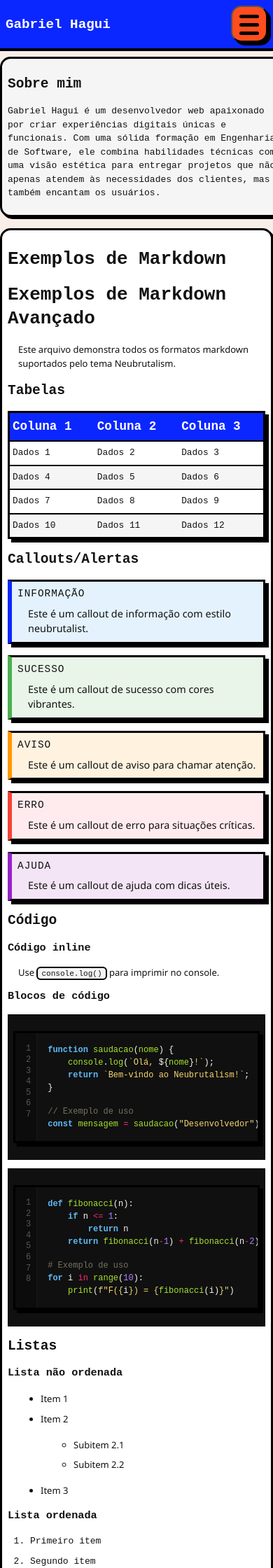
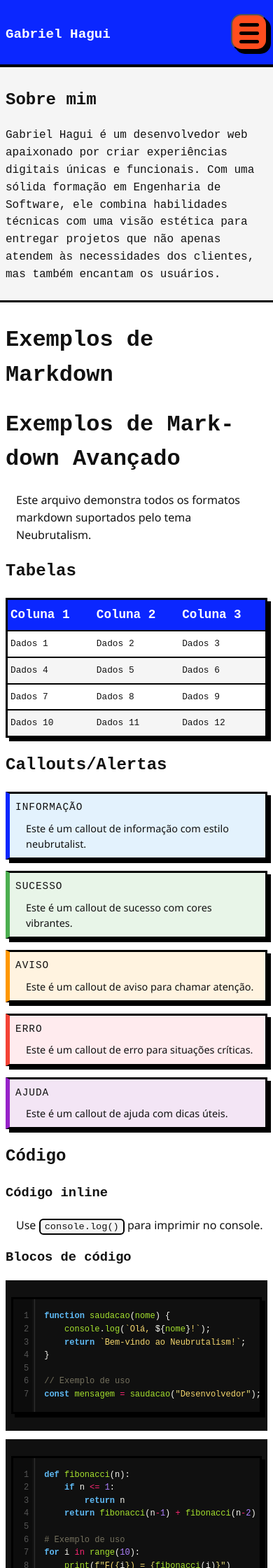
Before and after one commit to GHagui/Gabriel_Hagui, a Jekyll site: the page built from markdown-examples.md, in a window 390 px wide. Shown: the top 2240 px of the page at 70% size. Built offline with Jekyll 4.4.1, drawn with Linux system fonts in a browser that asks for light colours; some web fonts are replaced; some of the changed text lies outside the part shown.

Commit message:
Add support for Mermaid diagrams and MathJax in the theme; enhance mobile styles and responsiveness

````diff
--- a/_config.yml
+++ b/_config.yml
@@ -51,6 +51,10 @@
   entity_output: as_char
   toc_levels: 1..6
   smart_quotes: lsquo,rsquo,ldquo,rdquo
+  math_engine: mathjax
+  math_engine_opts:
+    # Allow both $...$ and \(...\) for inline, and $$...$$ / \[...\] for display
+    preview: "TeX"
 
 # Exclude from processing.
 # The following items will not be processed, by default.
--- a/assets/css/style.scss
+++ b/assets/css/style.scss
@@ -47,6 +47,11 @@
     --content-block-max-width: 1280px; /* Para a seção .about */
 }
 
+/* Garantir que width:100% inclua padding e bordas (evita overflow da seção .about) */
+*, *::before, *::after {
+    box-sizing: border-box;
+}
+
 /* -------------------*/
 /* ESTILOS GLOBAIS */
 body {
@@ -54,6 +59,7 @@
     padding: 0;
     background-color: var(--color-bg-body);
     font-family: var(--font-secondary); /* Fonte padrão */
+    line-height: 1.55; /* Melhora legibilidade especialmente em telas pequenas */
 }
 
 .container {
@@ -184,7 +190,7 @@
 html.js .site-header .site-nav {
     transition: max-height .4s ease, opacity .3s ease;
 }
-@media (max-width: 1100px) {
+@media (max-width: 1289px) {
     .nav-toggle { display: inline-flex; }
     .site-header .container { gap: var(--spacing-sm); }
     html.js .site-header .site-nav {
@@ -218,7 +224,7 @@
 /* (Removed legacy select-based nav) */
 
 /* Mobile - Cabeçalho */
-@media (max-width: 768px) {
+@media (max-width: 1024px) {
     .site-header .container {
         padding-left: var(--spacing-xs);
         padding-right: var(--spacing-xs);
@@ -292,49 +298,54 @@
 }
 
 /* Responsivo do Conteúdo */
-@media (max-width: 900px) {
+@media (max-width: 1290px) {
     main.container {
         padding-left: var(--spacing-xs);
         padding-right: var(--spacing-xs);
     }
     main {
         flex-direction: column;
-        padding-top: var(--spacing-sm);
-        padding-bottom: var(--spacing-sm);
-        gap: var(--spacing-sm);
+        padding-top: 0;
+        padding-bottom: 0;
     }
     .sidebar {
         width: 100%;
         max-width: 100%;
         margin-bottom: 0;
         padding: var(--spacing-md) var(--spacing-sm);
+        border: none;
+        box-shadow: none;
+        border-radius: 0px;
     }
     .content {
-        padding: var(--spacing-md) var(--spacing-xs);
+        border-bottom: 0;
+        border-left: 0;
+        border-right: 0;
+        box-shadow: none;
+        margin: 0;
+        max-width: none;
+        border-radius: 0;
     }
 }
 
 /* Mobile - Conteúdo Principal */
-@media (max-width: 768px) {
+@media (max-width: 1024px) {
     .container {
         padding-left: var(--spacing-xs);
         padding-right: var(--spacing-xs);
     }
 
     main {
-        padding-top: var(--spacing-xs);
+        padding-top: 0px;
         padding-bottom: var(--spacing-xs);
-        gap: var(--spacing-xs);
     }
 
     .sidebar {
         padding: var(--spacing-sm);
-        border-radius: var(--border-radius-default);
     }
 
     .content {
         padding: var(--spacing-sm);
-        border-radius: var(--border-radius-default);
     }
 }
 
@@ -346,7 +357,6 @@
 
     .sidebar {
         padding: var(--spacing-xs);
-        margin-bottom: var(--spacing-xs);
     }
 
     .content {
@@ -392,7 +402,8 @@
 .hello-content h1 {
     color: var(--color-white);
     font-family: var(--font-primary);
-    font-size: 10rem; /* Muito grande, certifique-se que é intencional */
+    /* Tamanho fluido: mínimo 3.2rem (aprox 51px), cresce até 10rem em telas largas */
+    font-size: clamp(3.2rem, 11vw, 10rem);
     margin: 0;
     text-shadow: 8px 8px 0 var(--color-black); /* Sombra específica */
     text-align: center;
@@ -401,7 +412,7 @@
 .hello-content h2 {
     color: var(--color-black);
     font-family: var(--font-secondary);
-    font-size: 3rem;
+    font-size: clamp(1.4rem, 5vw, 3rem);
     margin: var(--spacing-xs) 0;
     text-align: center;
 }
@@ -409,24 +420,30 @@
     color: var(--color-black);
     font-family: var(--font-secondary);
     margin: 0;
-    font-size: 1.5em; /* Relativo ao pai, que é 3rem para h2, reconsidere */
+    font-size: clamp(1rem, 3.2vw, 1.5rem);
     text-align: center;
 }
 
 /* Mobile - Seção Hello */
-@media (max-width: 1024px) {
+@media (max-width: 1290px) {
+    main {
+        gap: 0;
+    }
     .hello {
         flex-direction: column;
         text-align: center;
+        box-shadow: none;
     }
 
     .profile-image {
         width: 300px;
         height: 300px;
-        border-right: none;
-        border-bottom: var(--border-strong);
-        margin-right: 0;
-        margin-bottom: var(--spacing-lg);
+        border: var(--border-strong);
+        border-radius: var(--border-radius-default);
+        margin-top: var(--spacing-lg);
+        margin-bottom: 0;
+        margin-left: auto;
+        margin-right: auto;
     }
 
     .hello-content h1 {
@@ -442,7 +459,7 @@
     }
 }
 
-@media (max-width: 768px) {
+@media (max-width: 1024px) {
     .profile-image {
         width: 250px;
         height: 250px;
@@ -502,15 +519,16 @@
     width: 100%;
     margin-left: auto;
     margin-right: auto;
+    padding: var(--spacing-sm)
 }
 
 /* Mobile - Seção About */
-@media (max-width: 768px) {
+@media (max-width: 1290px) {
     .about {
-        padding: var(--spacing-md);
-        border-radius: var(--border-radius-default);
-        margin-left: var(--spacing-xs);
-        margin-right: var(--spacing-xs);
+        border-radius: 0px;
+        border-bottom: var(--border-strong) !important;
+        border: 0px;
+        box-shadow: none;
     }
 }
 
@@ -522,79 +540,24 @@
     }
 }
 
-/* Estilos Gerais para Mobile */
-@media (max-width: 768px) {
-    /* Ajustes gerais de tipografia */
-    body {
-        font-size: 14px;
-        line-height: 1.4;
-    }
-
-    /* Reduzir sombras em mobile para melhor performance */
-    .site-header {
-        box-shadow: none;
-    }
-
-    .sidebar,
-    .content,
-    .about {
-        box-shadow: var(--box-shadow-small);
-    }
-
-    .hello {
-        box-shadow: var(--box-shadow-medium);
-    }
-
-    /* Garantir que imagens sejam responsivas */
-    img {
-        max-width: 100%;
-        height: auto;
-    }
-
-    /* Melhorar legibilidade em mobile */
-    p, li, span {
-        line-height: 1.5;
-    }
+/* Estilos Gerais para Mobile (tipografia mais legível) */
+@media (max-width: 1024px) {
+    .site-header { box-shadow: none; }
+    img { max-width: 100%; height: auto; }
+    p, li, span { line-height: 1.55; }
 }
 
 @media (max-width: 480px) {
-    body {
-        font-size: 13px;
-        line-height: 1.3;
-    }
-
-    /* Bordas mais finas em telas muito pequenas */
     :root {
         --border-strong: 4px solid var(--color-black);
         --border-medium: 3px solid var(--color-black);
     }
-
-    /* Reduzir ainda mais as sombras */
-    .sidebar,
-    .content,
-    .about {
-        box-shadow: 3px 3px 0 var(--color-black);
-    }
-
-    .hello {
-        box-shadow: 5px 5px 0 var(--color-black);
-    }
-
-    /* Ajustes finais para telas muito pequenas */
-    .container {
-        padding-left: 0.25rem;
-        padding-right: 0.25rem;
-    }
-
-    /* Garantir que o texto não quebre de forma estranha */
-    h1, h2, h3 {
-        word-wrap: break-word;
-        hyphens: auto;
-    }
+    .container { padding-left: 0.65rem; padding-right: 0.65rem; }
+    h1, h2, h3 { word-wrap: break-word; hyphens: auto; }
 }
 
 /* Melhorias para touch em mobile */
-@media (max-width: 768px) {
+@media (max-width: 1024px) {
     .site-header .site-nav a,
     .hire-me {
         min-height: 44px; /* Tamanho mínimo recomendado para touch */
@@ -995,7 +958,7 @@
 }
 
 /* Responsivo para elementos markdown */
-@media (max-width: 768px) {
+@media (max-width: 1024px) {
     table {
         font-size: 0.9rem;
         margin: var(--spacing-sm) 0;
--- a/assets/js/menu.js
+++ b/assets/js/menu.js
@@ -31,7 +31,7 @@
     });
 
     // Reset state if resized to desktop
-    const mql = window.matchMedia('(min-width: 1101px)');
+    const mql = window.matchMedia('(min-width: 1290px)');
     function handleResize(e){
       if(e.matches) {
         toggle.setAttribute('aria-expanded','false');
--- /dev/null
+++ b/assets/js/mermaid-init.js
@@ -0,0 +1,40 @@
+// Mermaid initialization for Jekyll theme
+// Converts fenced code blocks ```mermaid into rendered diagrams.
+(function() {
+  let attempts = 0;
+  const MAX_ATTEMPTS = 10;
+  function initMermaid() {
+    if (!window.mermaid) {
+      if (attempts < MAX_ATTEMPTS) {
+        attempts++;
+        return setTimeout(initMermaid, 300 * attempts); // incremental backoff
+      }
+      return;
+    }
+    const blocks = document.querySelectorAll('pre > code.language-mermaid, pre > code.mermaid');
+    blocks.forEach((codeEl, idx) => {
+      const pre = codeEl.parentElement;
+      // Avoid double-processing
+      if (pre.dataset.mermaidProcessed) return;
+      pre.dataset.mermaidProcessed = 'true';
+      const graphDefinition = codeEl.textContent.trim();
+      const container = document.createElement('div');
+      container.className = 'mermaid';
+      container.textContent = graphDefinition;
+      // Replace <pre> with container for Mermaid to process
+      pre.replaceWith(container);
+    });
+    try {
+      window.mermaid.initialize({ startOnLoad: true, theme: 'default' });
+      window.mermaid.run();
+    } catch (e) {
+      console.error('Mermaid init error', e);
+    }
+  }
+
+  if (document.readyState === 'loading') {
+    document.addEventListener('DOMContentLoaded', initMermaid);
+  } else {
+    initMermaid();
+  }
+})();
````
Also changed, not shown: _includes/header-br.html (+14 -0 lines), _includes/header-en.html (+14 -0 lines), markdown-examples.md (+16 -2 lines), README.md.
